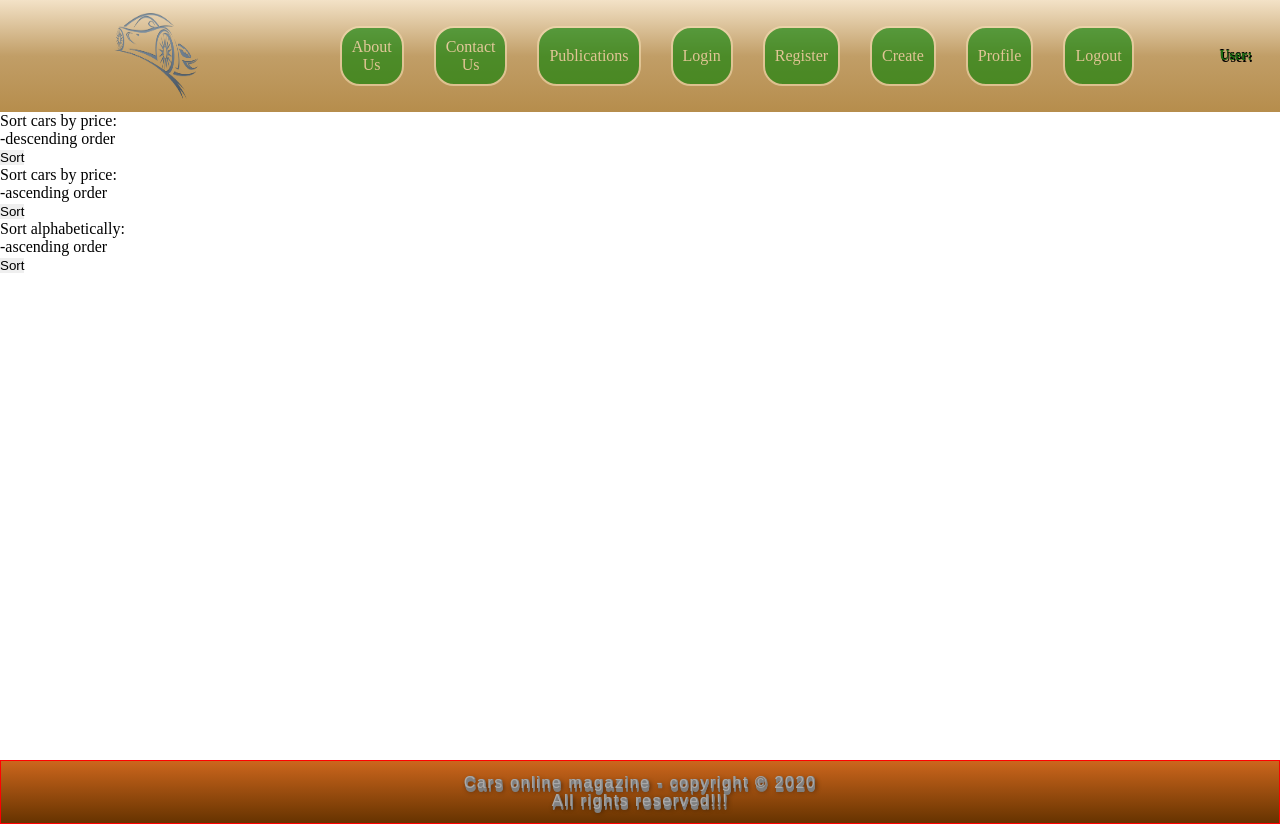
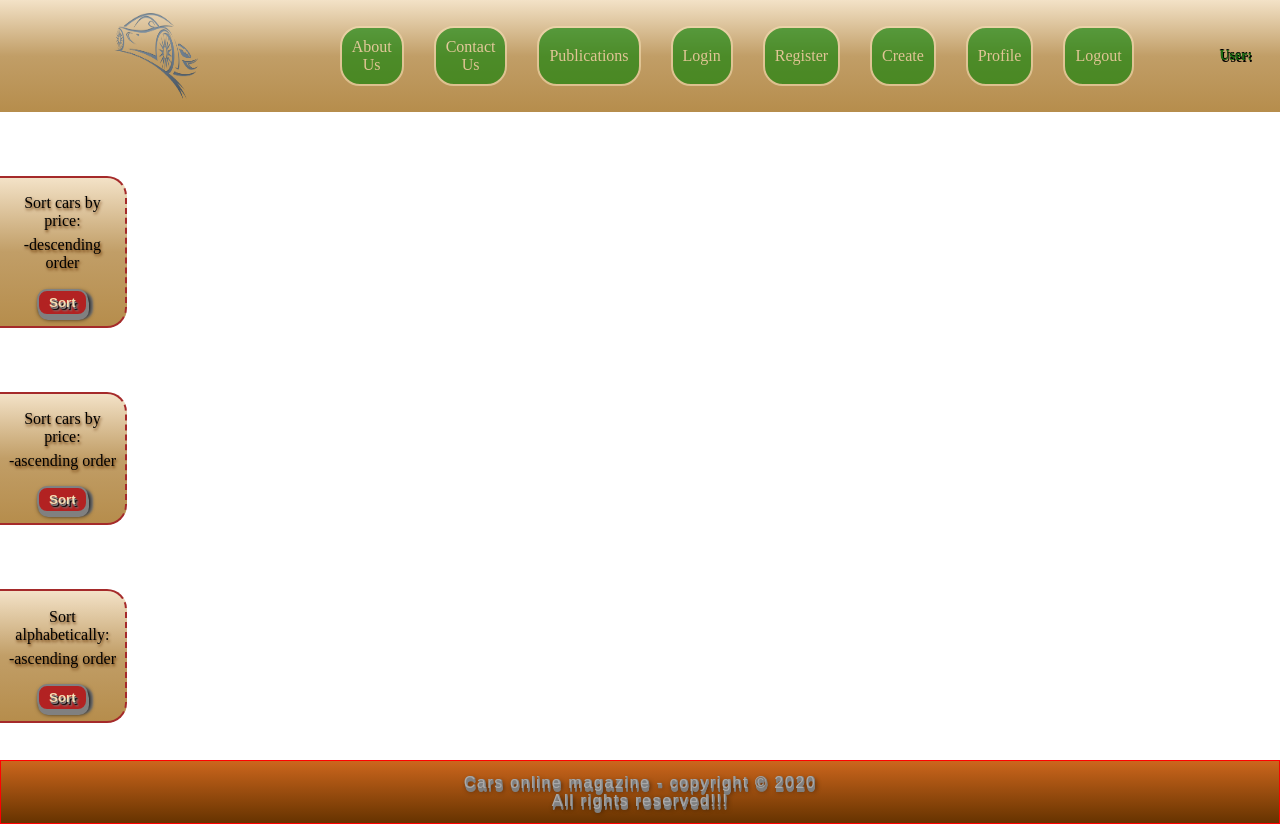
Before and after one commit to Zapryanov/Angular-Exam-2020, an Angular app in the folder real-exam/: page / in a window 1280 px wide. Built offline with nearby package versions, Linux system fonts and the light colour scheme; no server answers.

Commit message:
feat: css style was added to aside component

```diff
--- a/real-exam/src/app/core/aside/aside.component.css
+++ b/real-exam/src/app/core/aside/aside.component.css
@@ -1,4 +1,65 @@
 .aside {
   margin-top: 14vh;
   position: fixed;
+  text-shadow: 1px 2px 3px #663300;
 }
+
+.eachSort {
+  background: #f3e2c7;
+  background: -moz-linear-gradient(top,  #f3e2c7 0%, #c19e67 50%, #b68d4c 100%, #e9d4b3 100%, #b68d4c 100%); /* FF3.6-15 */
+  background: -webkit-linear-gradient(top,  #f3e2c7 0%,#c19e67 50%,#b68d4c 100%,#e9d4b3 100%,#b68d4c 100%); /* Chrome10-25,Safari5.1-6 */
+  background: linear-gradient(to bottom,  #f3e2c7 0%,#c19e67 50%,#b68d4c 100%,#e9d4b3 100%,#b68d4c 100%); /* W3C, IE10+, FF16+, Chrome26+, Opera12+, Safari7+ */
+  filter: progid:DXImageTransform.Microsoft.gradient( startColorstr='#f3e2c7', endColorstr='#b68d4c',GradientType=0 ); /* IE6-9 */
+  border-bottom: 2px solid brown;
+  border-top: 2px solid brown;
+  border-right: 2px dashed brown;
+  border-top-right-radius: 20px;
+  border-bottom-right-radius: 20px;
+  margin-top: 8vh;
+  padding: 10px 0;;
+  text-align: center;
+}
+
+.btn {
+  background-image: linear-gradient(#c31432, #cc0000, #660000);
+  border-radius: 10px;
+  border: 5px solid #660033;
+  color: wheat;
+  width: 40%;
+  height: 30px;
+}
+
+.btn:hover {
+  color: white;
+  cursor: pointer;
+  font-weight: bold;
+}
+
+.textIndent {
+  text-indent: 10%;
+}
+
+.paragraphMargin {
+  margin: 5%;
+}
+
+.submit {
+  background-color: firebrick;
+  border-radius: 10px;
+  border: 2px solid gray;
+  box-shadow:  1px 4px 0 grey, 2px 3px 5px black, 5px 3px 2px #808080;
+  text-shadow: 1px 2px 0 grey, 2px 3px 1px  black, 3px 4px 2px #808080;
+  color: wheat;
+  cursor: pointer;
+  font-weight: bold;
+  padding: 4px 10px;
+  margin-top: 10px;
+}
+
+.submit:hover {
+  background-color: firebrick;
+  box-shadow: 1px -4px 0 grey, 2px -3px 5px black, 5px -3px 2px #808080;
+  text-shadow: 1px -2px 0 grey, 2px -3px 4px black, 5px -3px 2px #808080;
+
+  color: white;
+}
--- a/real-exam/src/app/core/aside/aside.component.html
+++ b/real-exam/src/app/core/aside/aside.component.html
@@ -1,17 +1,17 @@
 <aside class="aside">
-  <div>
-    <p>Sort cars by price:</p>
-    <p>-descending order</p>
-    <button>Sort</button>
+  <div class="eachSort">
+    <p class="paragraphMargin">Sort cars by price:</p>
+    <p class="paragraphMargin">-descending order</p>
+    <button class="submit">Sort</button>
   </div>
-  <div>
-    <p>Sort cars by price:</p>
-    <p>-ascending order</p>
-    <button>Sort</button>
+  <div class="eachSort">
+    <p class="paragraphMargin">Sort cars by price:</p>
+    <p class="paragraphMargin">-ascending order</p>
+    <button class="submit">Sort</button>
   </div>
-  <div>
-    <p>Sort alphabetically:</p>
-    <p>-ascending order</p>
-    <button>Sort</button>
+  <div class="eachSort">
+    <p class="paragraphMargin">Sort alphabetically:</p>
+    <p class="paragraphMargin">-ascending order</p>
+    <button class="submit">Sort</button>
   </div>
 </aside>
```
